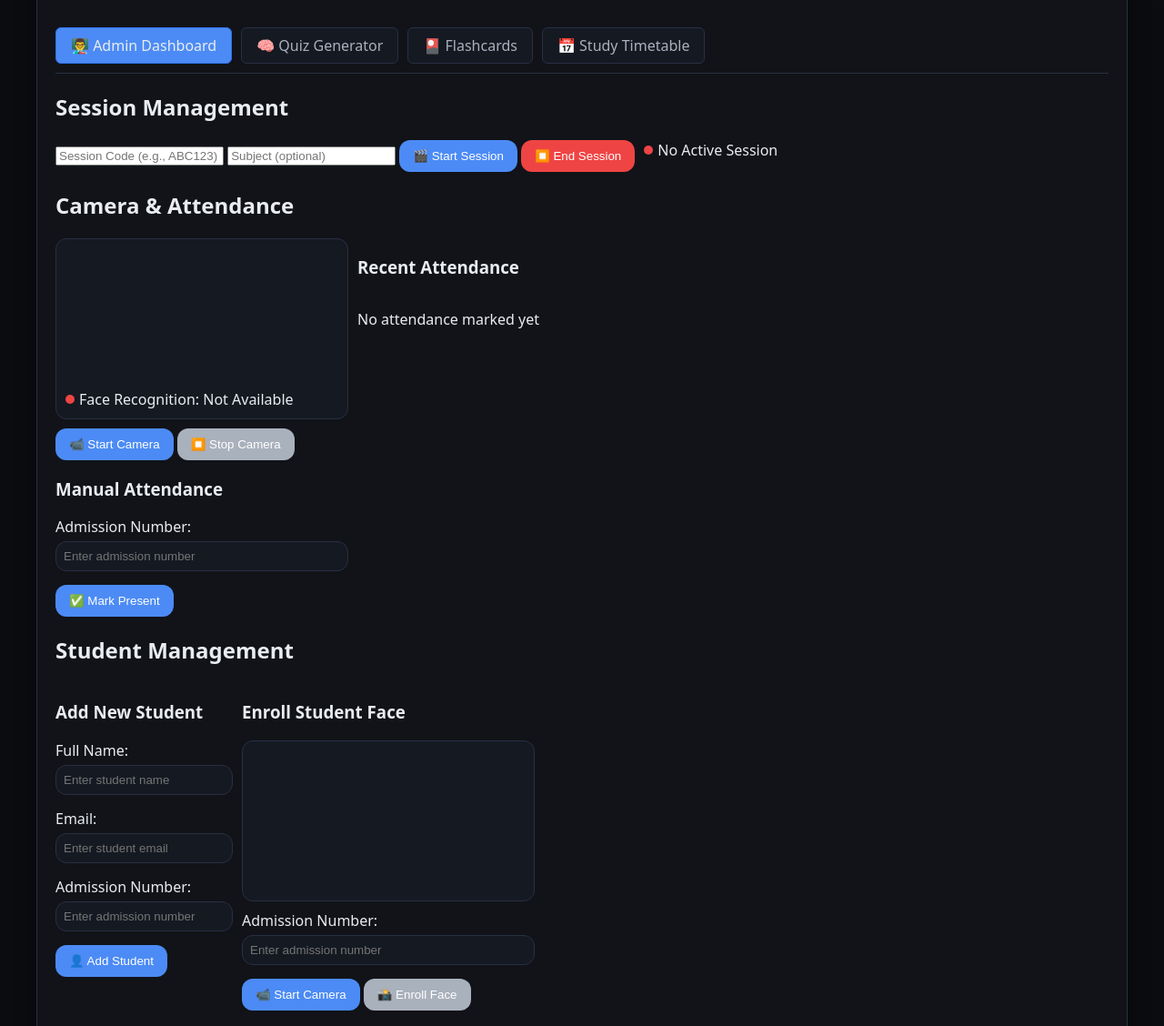
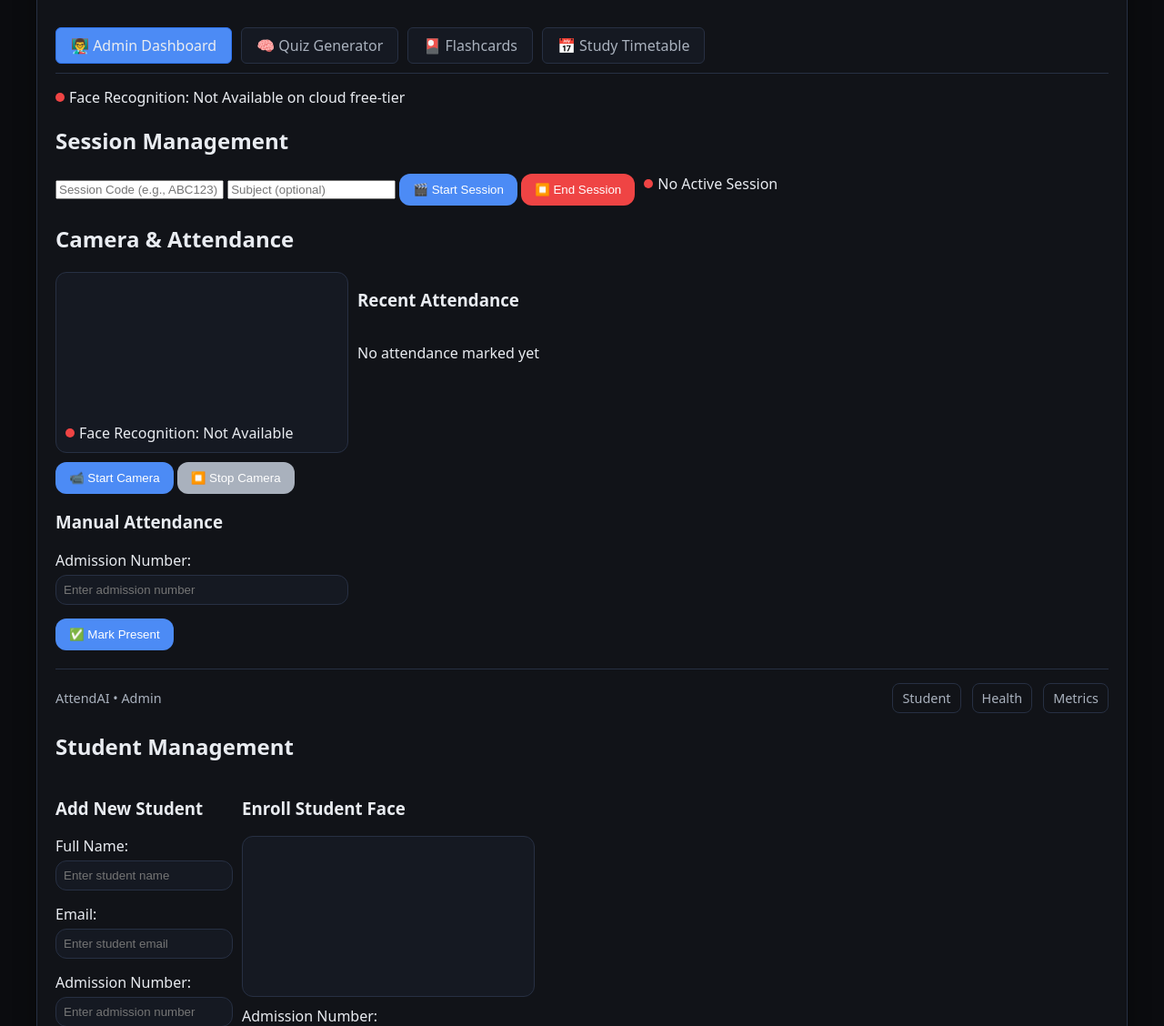
Before and after one commit to Tadashii14/shikshamm, a Python web app: template app/templates/admin.html in a window 1280 px wide. Shown: the part 95-1223 px from the top of the page at 91% size. Run offline with Jinja, Linux system fonts and the light colour scheme; the template is opened without the code that fills it, so the values that code supplies are empty; some libraries are stand-ins or nearby versions.

Commit message:
feat(ui): stronger loading/error states; dedupe results; add admin footer

```diff
--- a/app/templates/admin.html
+++ b/app/templates/admin.html
@@ -27,6 +27,13 @@
         <a href="/flashcards" class="nav-link">🎴 Flashcards</a>
         <a href="/timetable" class="nav-link">📅 Study Timetable</a>
         </div>
+
+      <div class="section-status" style="margin: -5px 0 15px 0;">
+        <div class="status-indicator">
+          <span class="status-dot inactive"></span>
+          <span>Face Recognition: Not Available on cloud free-tier</span>
+        </div>
+      </div>
 
       <div class="session-controls">
         <h2>Session Management</h2>
@@ -90,6 +97,15 @@
           </div>
         </div>
         </div>
+
+      <div class="footer">
+        <div class="footer-left">AttendAI • Admin</div>
+        <div class="footer-right">
+          <a href="/student" class="footer-link">Student</a>
+          <a href="/health" class="footer-link">Health</a>
+          <a href="/metrics" class="footer-link">Metrics</a>
+        </div>
+      </div>
 
       <div class="student-management-section">
         <h2>Student Management</h2>
@@ -533,5 +549,11 @@
         stopCamera();
       });
     </script>
+    <style>
+      .footer { display:flex; justify-content:space-between; align-items:center; margin-top:20px; padding-top:15px; border-top:1px solid var(--border); color:var(--muted); font-size:.9rem; }
+      .footer-right { display:flex; gap:12px; }
+      .footer-link { color:var(--muted); text-decoration:none; padding:6px 10px; border:1px solid var(--border); border-radius:8px; background:var(--panel); transition:all .2s ease; }
+      .footer-link:hover { color:var(--text); background:var(--primary); border-color:var(--primary-2); }
+    </style>
   </body>
 </html>
```
Also changed, not shown: app/templates/student.html (+46 -5 lines).
